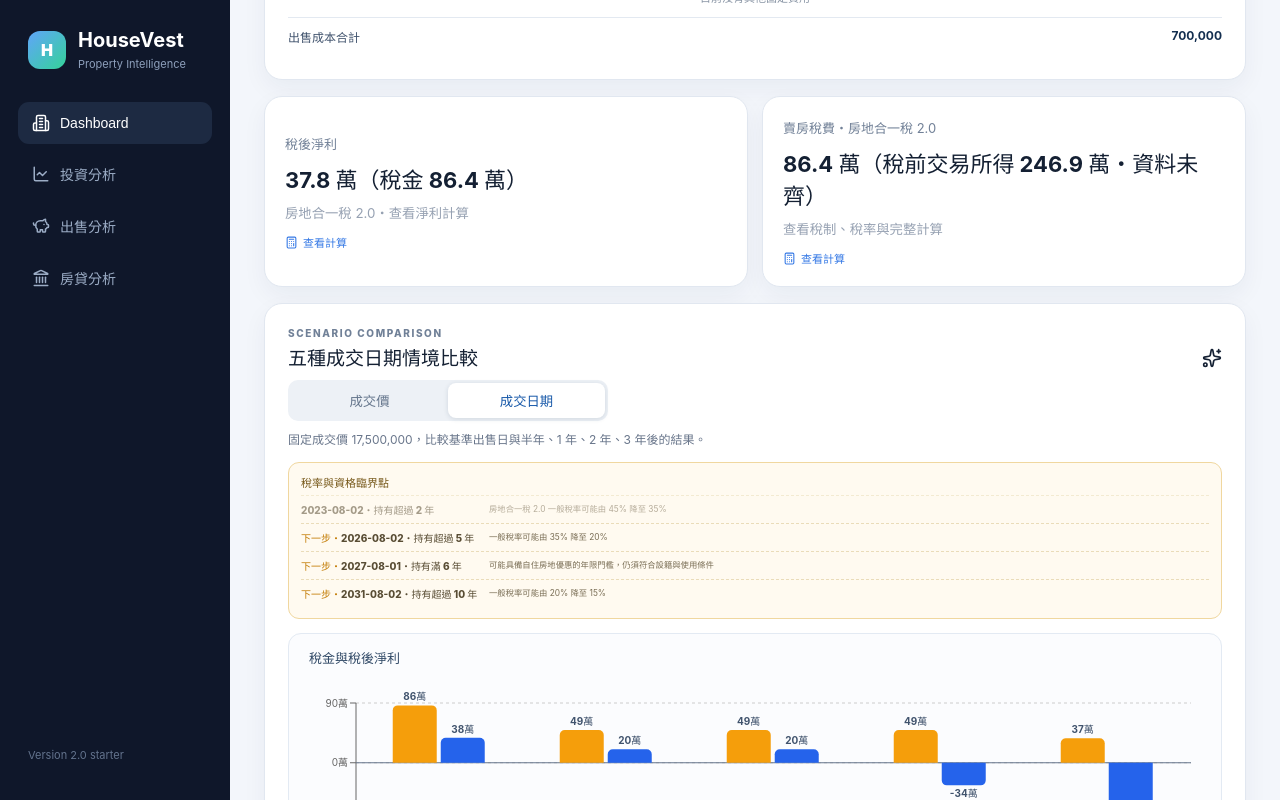
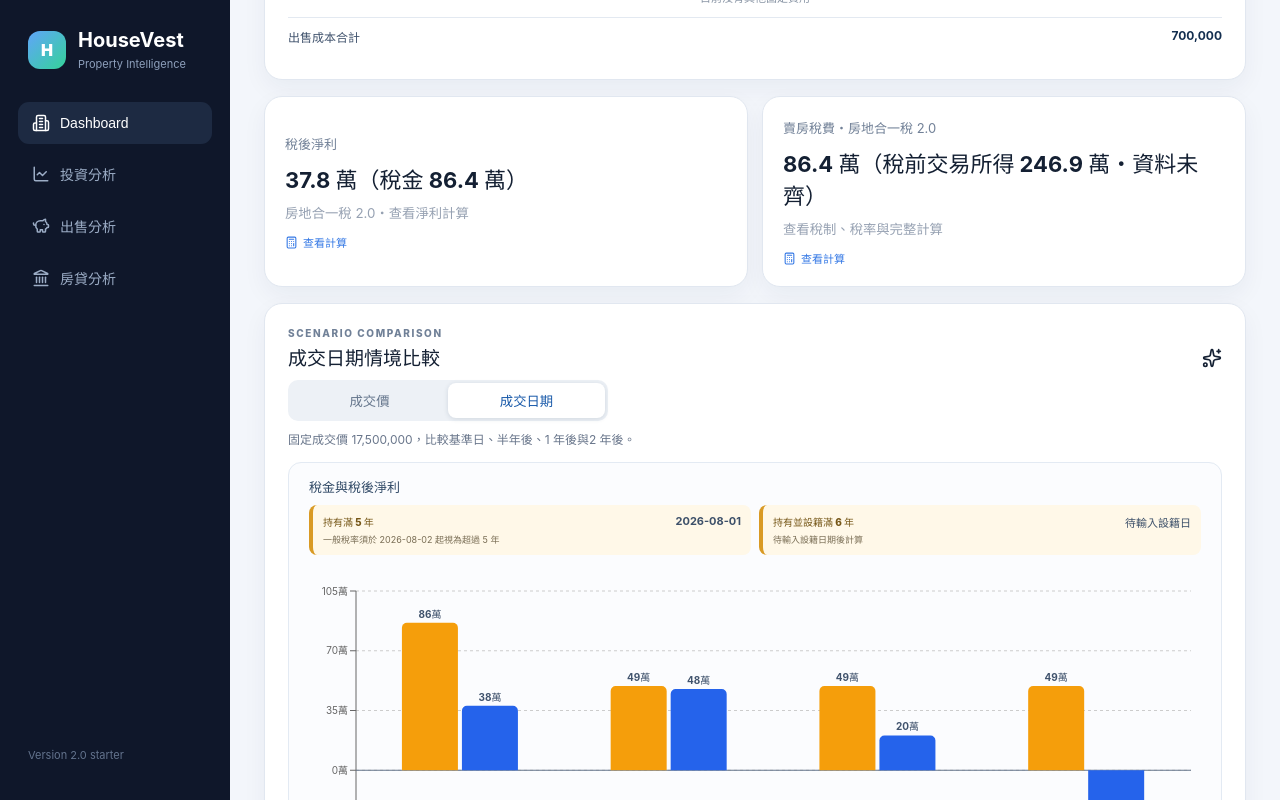
Before and after one commit to joycehakn/HouseVest, a React (Vite) app: page / in a window 1280 px wide. Both pictures are taken after a click on the button "成交日期". Shown: the part 1079-1879 px from the top of the page. Built offline with nearby package versions, Linux system fonts and the light colour scheme.

Commit message:
refactor(scenarios): separate date cases from legal milestones

```diff
--- a/src/App.tsx
+++ b/src/App.tsx
@@ -208,21 +208,29 @@ function App() {
     tax: item.result.tax,
     profit: item.result.profit,
   })), [comparisonItems])
-  const taxThresholds = useMemo(() => [
-    { years: 2, strict: true, label: '持有超過 2 年', note: '房地合一稅 2.0 一般稅率可能由 45% 降至 35%' },
-    { years: 5, strict: true, label: '持有超過 5 年', note: '一般稅率可能由 35% 降至 20%' },
-    { years: 6, strict: false, label: '持有滿 6 年', note: '可能具備自住房地優惠的年限門檻，仍須符合設籍與使用條件' },
-    { years: 10, strict: true, label: '持有超過 10 年', note: '一般稅率可能由 20% 降至 15%' },
-  ].map(item => {
-    const ownershipAnniversary = addYears(inputs.purchaseDate, item.years)
-    const registrationAnniversary = item.years === 6 && inputs.taxProfile.householdRegistrationDate
+  const dateMilestones = useMemo(() => {
+    const holdingFiveYears = addYears(inputs.purchaseDate, 5)
+    const ownershipSixYears = addYears(inputs.purchaseDate, 6)
+    const registrationSixYears = inputs.taxProfile.householdRegistrationDate
       ? addYears(inputs.taxProfile.householdRegistrationDate, 6)
       : null
-    const anniversary = registrationAnniversary && registrationAnniversary > ownershipAnniversary
-      ? registrationAnniversary
-      : ownershipAnniversary
-    return { ...item, date: item.strict ? dayAfter(anniversary) : anniversary }
-  }), [inputs.purchaseDate])
+    return [
+      {
+        label: '持有滿 5 年',
+        date: holdingFiveYears,
+        note: `一般稅率須於 ${dayAfter(holdingFiveYears)} 起視為超過 5 年`,
+      },
+      {
+        label: '持有並設籍滿 6 年',
+        date: registrationSixYears
+          ? (registrationSixYears > ownershipSixYears ? registrationSixYears : ownershipSixYears)
+          : null,
+        note: registrationSixYears
+          ? '仍須確認連續實住、未出租營業及家庭未重複使用優惠'
+          : '待輸入設籍日期後計算',
+      },
+    ]
+  }, [inputs.purchaseDate, inputs.taxProfile.householdRegistrationDate])
 
   const details = useMemo<Record<string, CalculationDetail>>(() => ({
     marketValue: {
@@ -615,15 +623,15 @@ function App() {
 
       <section className="grid">
         <article className="panel performance">
-          <div className="panelTitle"><div><p className="eyebrow">SCENARIO COMPARISON</p><h2>{comparisonMode === 'price' ? '五種成交價情境比較' : '五種成交日期情境比較'}</h2></div><Sparkles size={20}/></div>
+          <div className="panelTitle"><div><p className="eyebrow">SCENARIO COMPARISON</p><h2>{comparisonMode === 'price' ? '五種成交價情境比較' : '成交日期情境比較'}</h2></div><Sparkles size={20}/></div>
           <div className="comparisonMode" role="group" aria-label="情境比較模式"><button className={comparisonMode === 'price' ? 'active' : ''} onClick={() => setComparisonMode('price')}>成交價</button><button className={comparisonMode === 'date' ? 'active' : ''} onClick={() => setComparisonMode('date')}>成交日期</button></div>
           <p className="comparisonSummary">{comparisonMode === 'price'
             ? `固定出售日 ${inputs.saleDate}，以 ${nt(inputs.salePrice)} 為基準比較上下 50 萬與 100 萬。`
-            : `固定成交價 ${nt(inputs.salePrice)}，比較基準出售日與半年、1 年、2 年、3 年後的結果。`}</p>
-          {comparisonMode === 'date' && <div className="taxThresholds"><strong>稅率與資格臨界點</strong>{taxThresholds.map(item => <p className={item.date > inputs.saleDate ? 'upcoming' : 'passed'} key={item.years}><span>{item.date}・{item.label}</span><small>{item.note}</small></p>)}</div>}
+            : `固定成交價 ${nt(inputs.salePrice)}，比較基準日、半年後、1 年後與2 年後。`}</p>
           <div className="scenarioVisuals">
             <section className="scenarioChart">
               <h3>稅金與稅後淨利</h3>
+              {comparisonMode === 'date' && <div className="dateMilestones" aria-label="持有與設籍法規時間點">{dateMilestones.map(item => <div key={item.label}><span>{item.label}</span><strong>{item.date ?? '待輸入設籍日'}</strong><small>{item.note}</small></div>)}</div>}
               <ResponsiveContainer width="100%" height={330}>
                 <BarChart data={scenarioChartData} margin={{ top: 32, right: 18, left: 5, bottom: 5 }} barCategoryGap="22%">
                   <CartesianGrid strokeDasharray="3 3" vertical={false} />
--- a/src/scenarios/dateScenarios.ts
+++ b/src/scenarios/dateScenarios.ts
@@ -17,12 +17,6 @@ export function addMonths(date: string, months: number): string {
 export const addYears = (date: string, years: number): string =>
   addMonths(date, years * 12)
 
-const dayAfter = (date: string): string => {
-  const value = new Date(`${date}T00:00:00Z`)
-  value.setUTCDate(value.getUTCDate() + 1)
-  return value.toISOString().slice(0, 10)
-}
-
 export type DateScenarioComparison = {
   key: string
   months: number
@@ -35,26 +29,11 @@ export type DateScenarioComparison = {
 export function createDateScenarioComparisons(
   inputs: PropertyInputs,
 ): DateScenarioComparison[] {
-  const ownershipSixYearDate = addYears(inputs.purchaseDate, 6)
-  const registrationSixYearDate = inputs.taxProfile.householdRegistrationDate
-    ? addYears(inputs.taxProfile.householdRegistrationDate, 6)
-    : null
-  const sixYearDate = registrationSixYearDate && registrationSixYearDate > ownershipSixYearDate
-    ? registrationSixYearDate
-    : ownershipSixYearDate
-  const tenYearRateDate = dayAfter(addYears(inputs.purchaseDate, 10))
-  const halfYearDate = addMonths(inputs.saleDate, 6)
-  const threeYearDate = addMonths(inputs.saleDate, 36)
   const steps = [
     { key: 'base', months: 0, label: '基準日', adjustment: '基準出售日', saleDate: inputs.saleDate },
-    sixYearDate > halfYearDate
-      ? { key: 'six-years', months: 6, label: inputs.taxProfile.householdRegistrationDate ? '自住條件滿 6 年' : '持有滿 6 年', adjustment: inputs.taxProfile.householdRegistrationDate ? '持有與設籍年限均滿 6 年' : '仍須補設籍日期與居住條件', saleDate: sixYearDate }
-      : { key: 'six-months', months: 6, label: '半年後', adjustment: '基準日後 6 個月', saleDate: halfYearDate },
-    { key: 'one-year', months: 12, label: '1 年後', adjustment: '基準日後 12 個月', saleDate: addMonths(inputs.saleDate, 12) },
-    { key: 'two-years', months: 24, label: '2 年後', adjustment: '基準日後 24 個月', saleDate: addMonths(inputs.saleDate, 24) },
-    tenYearRateDate > threeYearDate
-      ? { key: 'over-ten-years', months: 36, label: '持有超過 10 年', adjustment: '15% 一般稅率門檻', saleDate: tenYearRateDate }
-      : { key: 'three-years', months: 36, label: '3 年後', adjustment: '基準日後 36 個月', saleDate: threeYearDate },
+    { key: 'six-months', months: 6, label: '基準日＋半年', adjustment: '基準日後 6 個月', saleDate: addMonths(inputs.saleDate, 6) },
+    { key: 'one-year', months: 12, label: '基準日＋1年', adjustment: '基準日後 12 個月', saleDate: addMonths(inputs.saleDate, 12) },
+    { key: 'two-years', months: 24, label: '基準日＋2年', adjustment: '基準日後 24 個月', saleDate: addMonths(inputs.saleDate, 24) },
   ]
 
   return steps.map(item => {
```
Also changed, not shown: src/styles.css, 1 other file (tests, documents, lock files or other folders).
